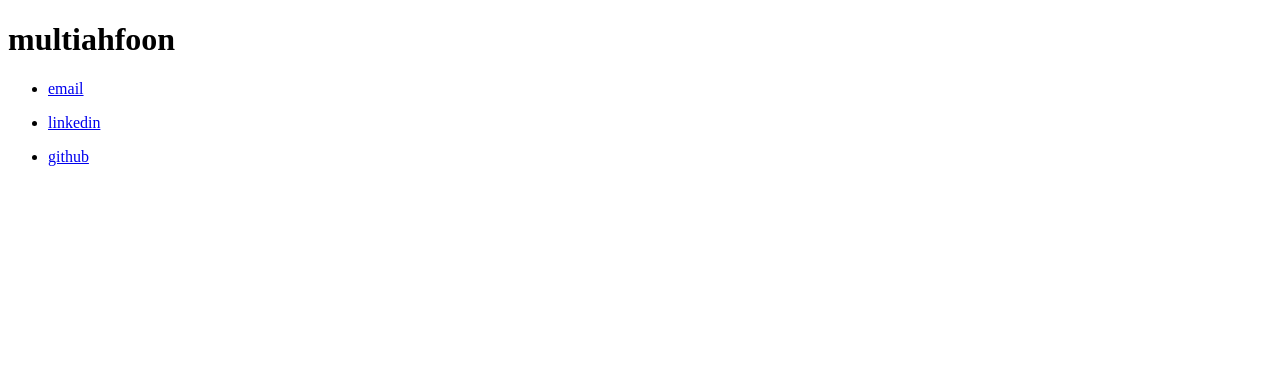
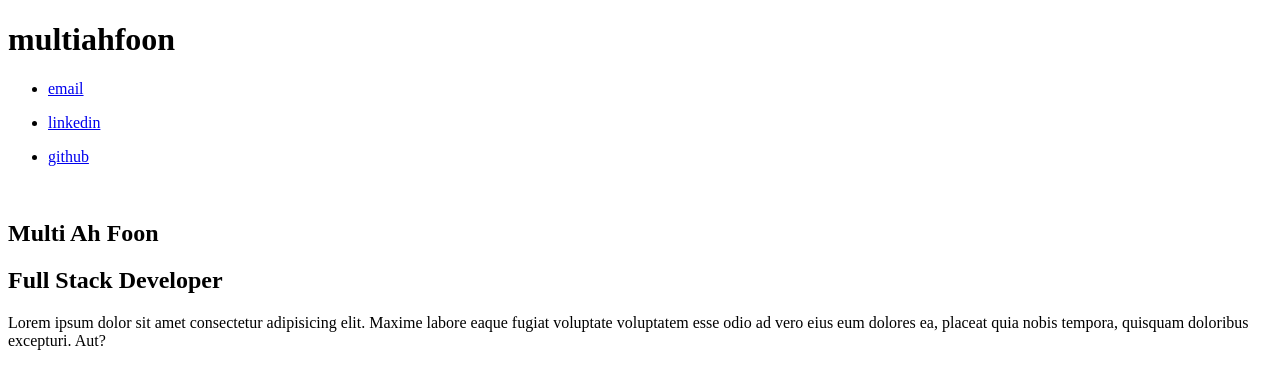
Before and after one commit to multiahfoon/multiahfoon, a plain HTML site: page index.html in a window 1280 px wide. Drawn offline with Linux system fonts and the light colour scheme.

Commit message:
feat: add main section markup and link to js and css

```diff
--- a/index.html
+++ b/index.html
@@ -1,19 +1,44 @@
 <!DOCTYPE html>
 <html lang="en">
+
 <head>
   <meta charset="UTF-8">
   <meta http-equiv="X-UA-Compatible" content="IE=edge">
   <meta name="viewport" content="width=device-width, initial-scale=1.0">
   <title>multiahfoon</title>
+  <link rel="stylesheet" href="./styles/index.css">
 </head>
+
 <body>
   <header>
     <h1 class="brand">multiahfoon</h1>
     <nav>
-      <ul><li><a href="mailto:multiahfoon@gmail.com">email</a></li></ul>
-      <ul><li><a href="https://www.linkedin.com/in/multiahfoon/">linkedin</a></li></ul>
-      <ul><li><a href="https://github.com/multiahfoon">github</a></li></ul>
+      <ul>
+        <li><a href="mailto:multiahfoon@gmail.com">email</a></li>
+      </ul>
+      <ul>
+        <li><a href="https://www.linkedin.com/in/multiahfoon/">linkedin</a></li>
+      </ul>
+      <ul>
+        <li><a href="https://github.com/multiahfoon">github</a></li>
+      </ul>
     </nav>
   </header>
+
+  <main>
+    <section>
+      <img src="" alt="">
+      <h1>Multi Ah Foon</h1>
+      <h2>Full Stack Developer</h2>
+      <article>
+        <p>
+          Lorem ipsum dolor sit amet consectetur adipisicing elit. Maxime labore eaque fugiat voluptate voluptatem esse
+          odio ad vero eius eum dolores ea, placeat quia nobis tempora, quisquam doloribus excepturi. Aut?
+        </p>
+      </article>
+    </section>
+  </main>
+
+  <script src="./scripts/index.js"></script>
 </body>
 </html>
```
